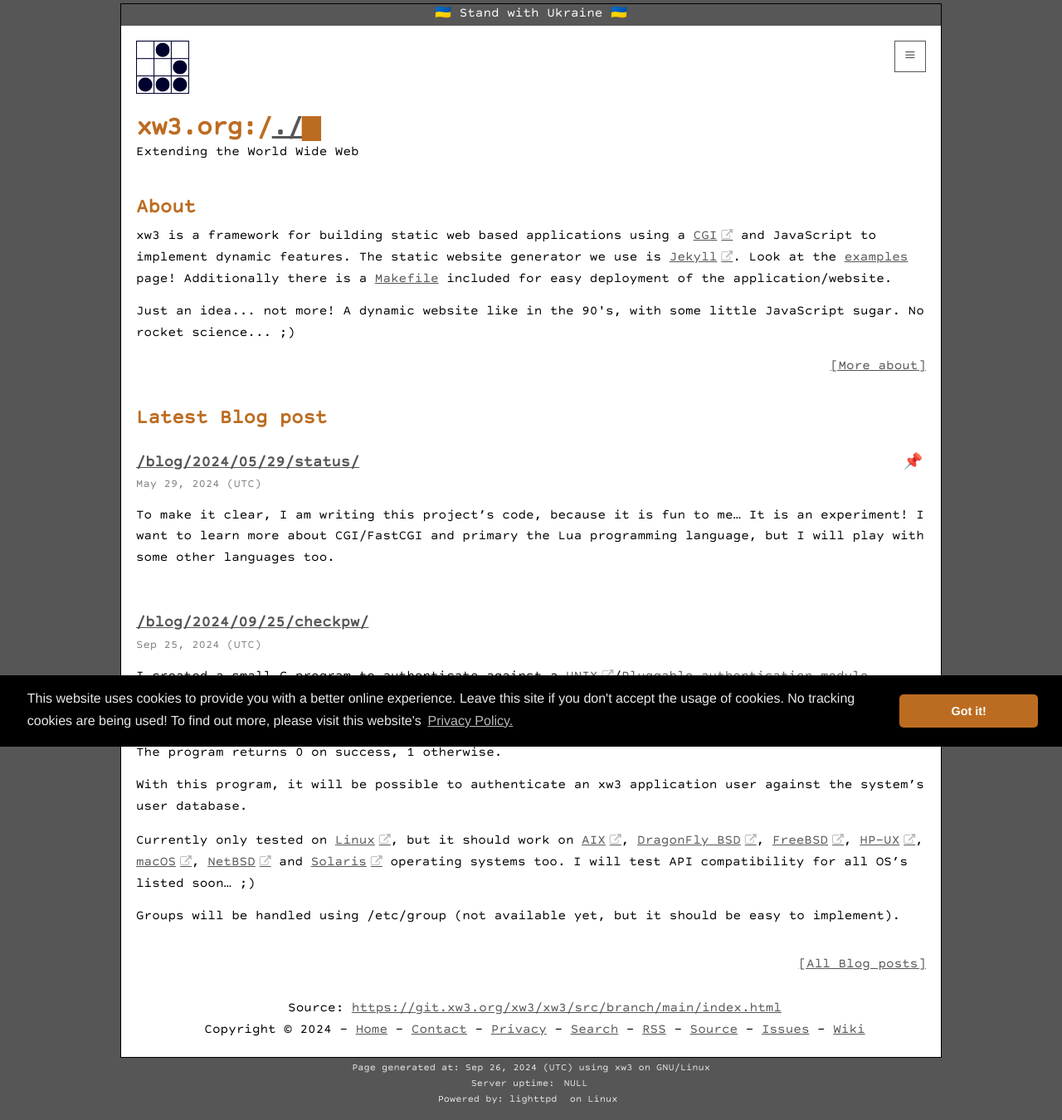
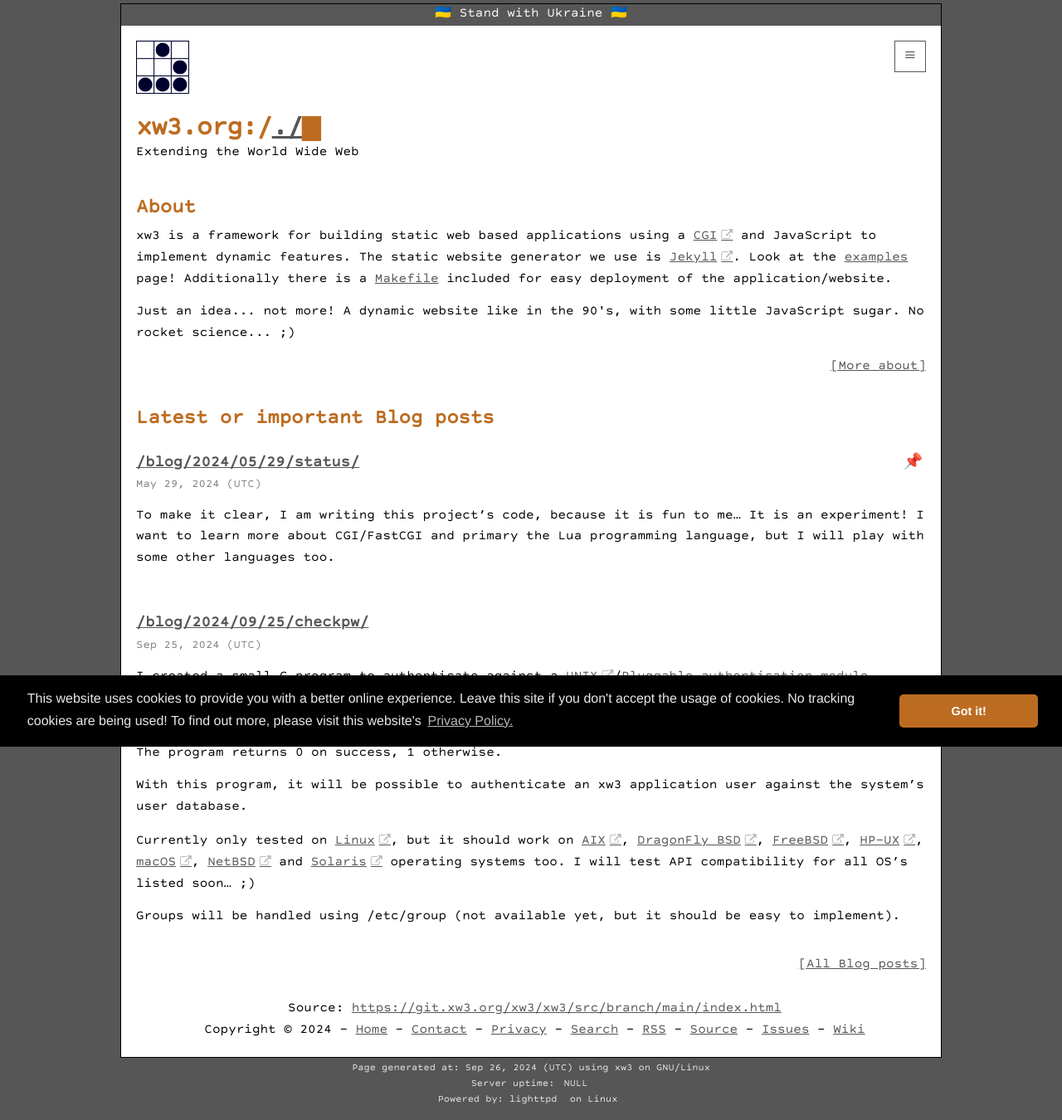
Before and after one commit to hanez/xw3, a Jekyll site: the page built from index.html, in a window 1280 px wide. Shown: the whole page at 83% size. Built offline with Jekyll 4.4.1, drawn with Linux system fonts in a browser that asks for light colours; the list of posts is cut into pages by our own code; comment, search, counter and statistics services are not loaded.

Commit message:
Just fixes.

```diff
--- a/_includes/footer.html
+++ b/_includes/footer.html
@@ -3,7 +3,7 @@
     <div class="footer-col-wrapper">
       <p style="text-align:center;">{% if site.git %}Source: <a href="{{ site.git }}{{ site.branch }}{{ page.path }}">{{ site.git }}{{ site.branch }}{{ page.path }}</a><br>{% endif %}
         Copyright &copy; {{ site.time | date: "%Y" }} -
-        <a class="page-link" href="/" title="xw3">Home</a> -
+        <a class="page-link" href="/" title="Home">Home</a> -
         <a class="page-link" href="/contact/" title="Contact">Contact</a> -
         <a class="page-link" href="/privacy/" title="Privacy">Privacy</a> -
         <a class="page-link" href="/search/" title="Search">Search</a> -
--- a/index.html
+++ b/index.html
@@ -30,7 +30,7 @@ noComments: true
 
 <p style="text-align:right;"><a href="/about/">[More about]</a></p>
 
-<h2>Latest Blog post</h2>
+<h2>Latest or important Blog posts</h2>
 
 {% for post in site.tags.pinned limit:1 %}
 <article class="post-content">
```
